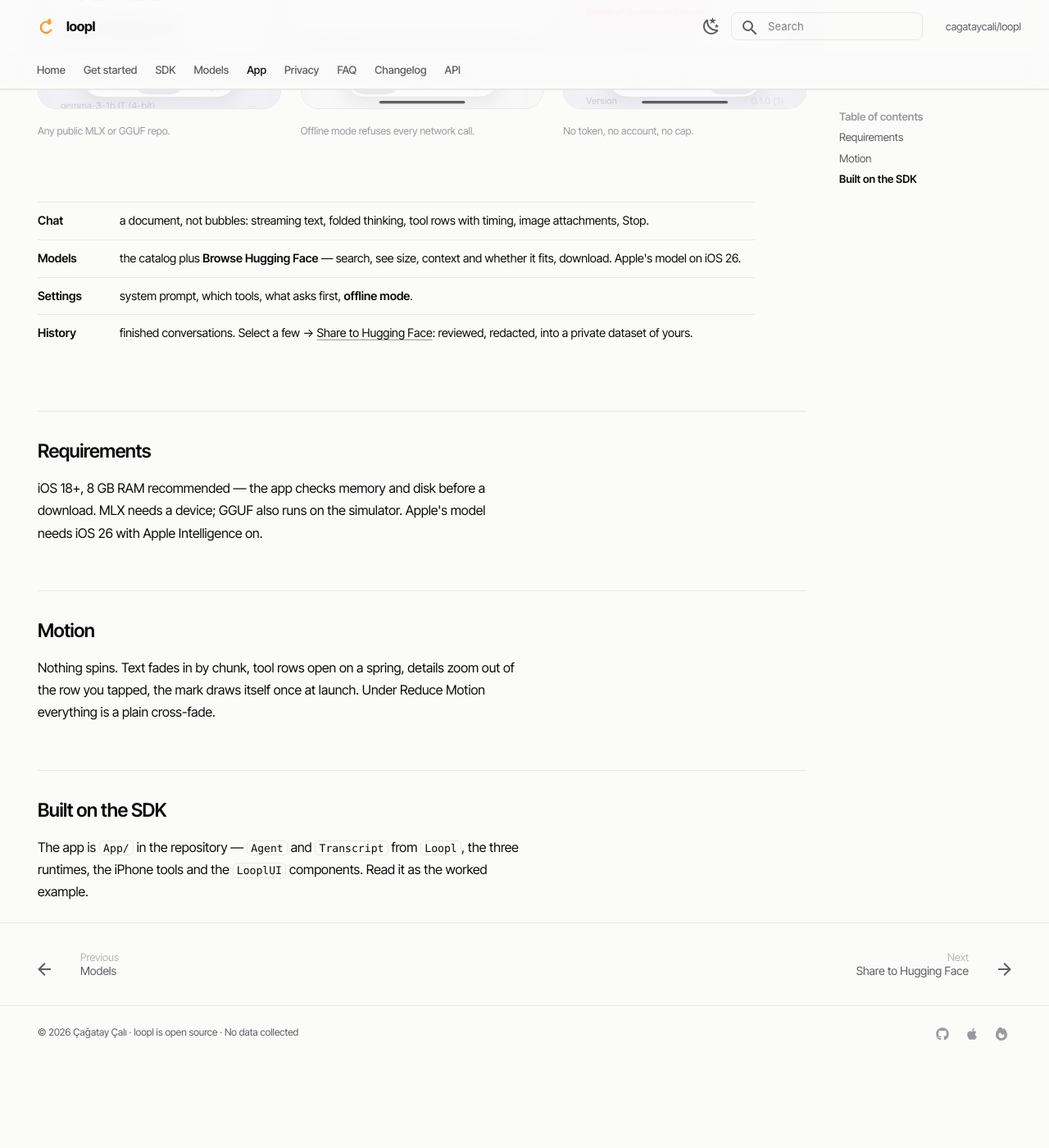
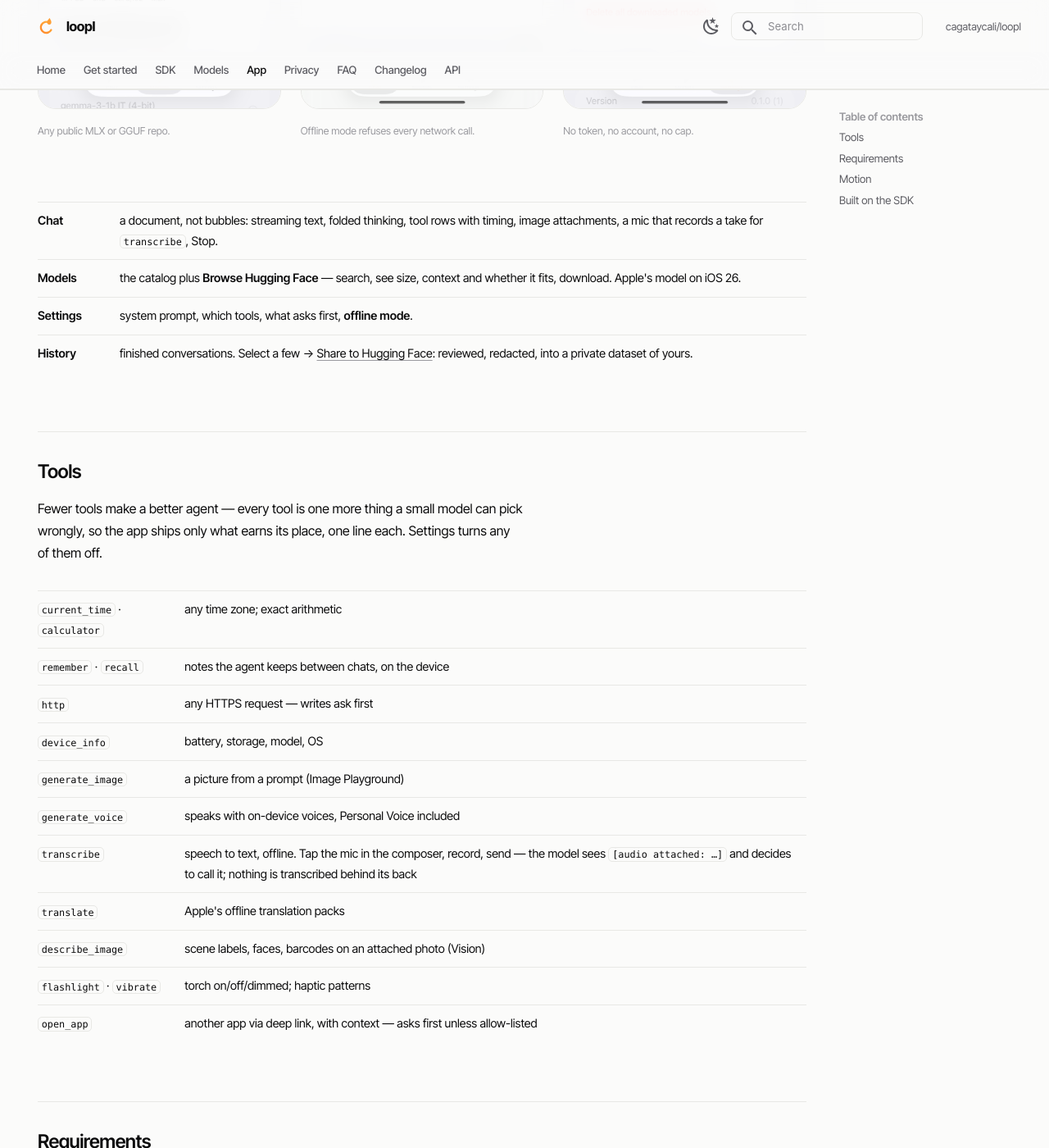
Before and after one commit to cagataycali/loopl, an MkDocs documentation site: the page built from docs/app/index.md, in a window 1280 px wide and 1400 px high, scrolled down 1713 px. Shown: the whole window at 82% size. Built offline with MkDocs 1.6.1 and Material for MkDocs 9.7.7, drawn with Linux system fonts in a browser that asks for light colours; before the commit the page ends 3004 px from its top, so only the background shows below that.

Commit message:
audio-input: docs — app tool list (one line each, fewer-tools principle), landing + README tool lists, changelog

```diff
--- a/docs/app/index.md
+++ b/docs/app/index.md
@@ -40,10 +40,28 @@
 
 | | |
 |---|---|
-| **Chat** | a document, not bubbles: streaming text, folded thinking, tool rows with timing, image attachments, Stop. |
+| **Chat** | a document, not bubbles: streaming text, folded thinking, tool rows with timing, image attachments, a mic that records a take for `transcribe`, Stop. |
 | **Models** | the catalog plus **Browse Hugging Face** — search, see size, context and whether it fits, download. Apple's model on iOS 26. |
 | **Settings** | system prompt, which tools, what asks first, **offline mode**. |
 | **History** | finished conversations. Select a few → [Share to Hugging Face](share-to-hugging-face.md): reviewed, redacted, into a private dataset of yours. |
+
+## Tools
+
+Fewer tools make a better agent — every tool is one more thing a small model can pick wrongly, so the app ships only what earns its place, one line each. Settings turns any of them off.
+
+| | |
+|---|---|
+| `current_time` · `calculator` | any time zone; exact arithmetic |
+| `remember` · `recall` | notes the agent keeps between chats, on the device |
+| `http` | any HTTPS request — writes ask first |
+| `device_info` | battery, storage, model, OS |
+| `generate_image` | a picture from a prompt (Image Playground) |
+| `generate_voice` | speaks with on-device voices, Personal Voice included |
+| `transcribe` | speech to text, offline. Tap the mic in the composer, record, send — the model sees `[audio attached: …]` and decides to call it; nothing is transcribed behind its back |
+| `translate` | Apple's offline translation packs |
+| `describe_image` | scene labels, faces, barcodes on an attached photo (Vision) |
+| `flashlight` · `vibrate` | torch on/off/dimmed; haptic patterns |
+| `open_app` | another app via deep link, with context — asks first unless allow-listed |
 
 ## Requirements
 
```
Also changed, not shown: README.md (+1 -1 lines), docs/changelog.md (+3 -0 lines), docs/index.md (+1 -2 lines).
